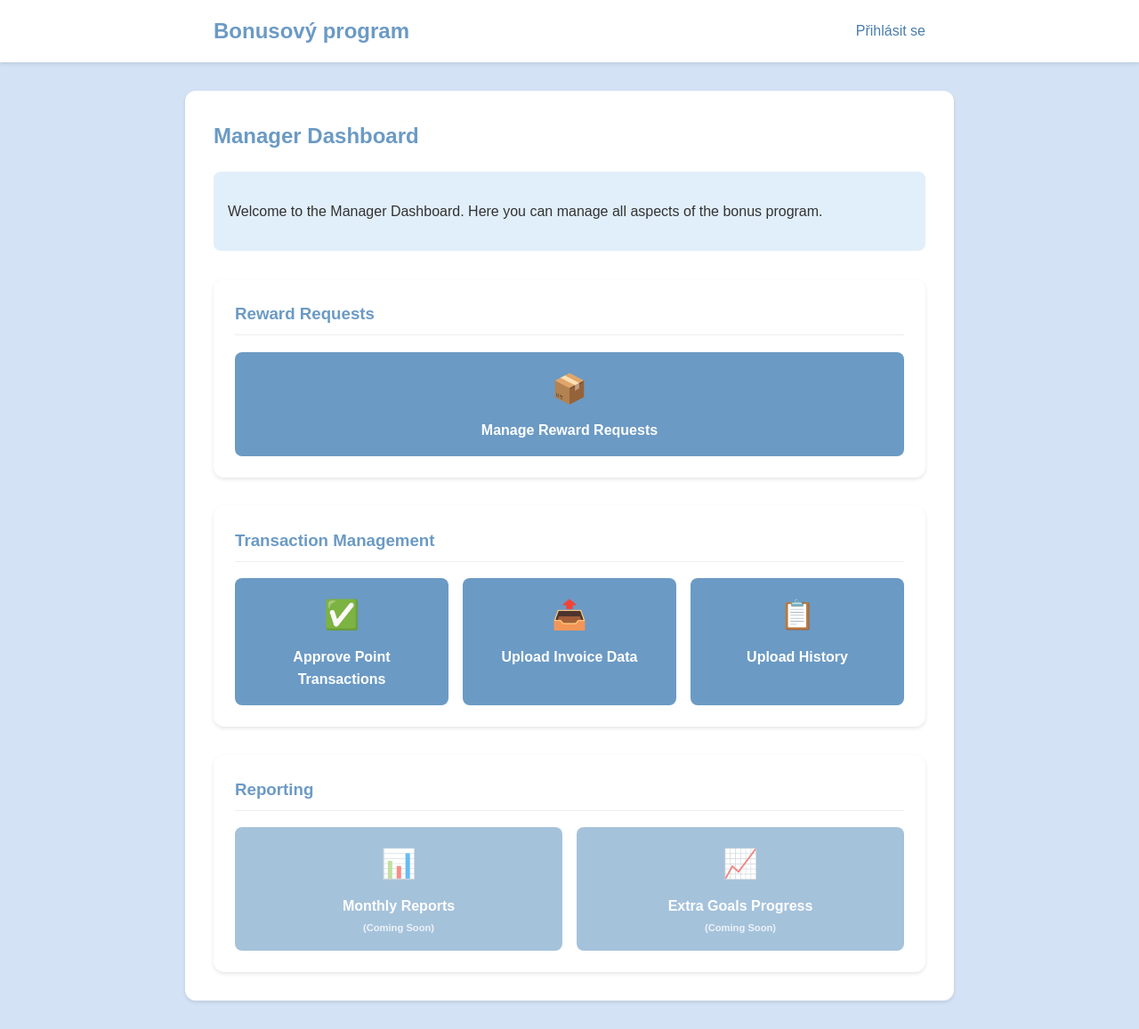
After one commit to fajlajpi/bonus, a Django app: template pa_bonus/templates/manager/dashboard.html in a window 1280 px wide. The commit adds this page. Shown: the whole page at 89% size. Run offline with Django 5.2, Linux system fonts and the light colour scheme; the template is opened without the code that fills it, so the values that code supplies are empty.

Commit message:
Added: Managers dashboard and point confirmation logic

```diff
--- a/pa_bonus/static/style.css
+++ b/pa_bonus/static/style.css
@@ -331,3 +331,170 @@ a:hover {
     color: var(--primary-color);
     margin-bottom: 0.5rem;
 }
+.approval-container {
+    max-width: 100%;
+  }
+
+  .filter-form {
+    display: flex;
+    gap: 1rem;
+    align-items: flex-end;
+    margin-bottom: 2rem;
+    flex-wrap: wrap;
+  }
+
+  .form-group {
+    display: flex;
+    flex-direction: column;
+    gap: 0.5rem;
+  }
+
+  .stats-container {
+    background-color: #f8f9fa;
+    padding: 1rem;
+    border-radius: 8px;
+    margin: 1.5rem 0;
+    border: 1px solid #ddd;
+  }
+
+  .stats-summary {
+    display: flex;
+    gap: 2rem;
+    margin-top: 1rem;
+  }
+
+  .stat-item {
+    display: flex;
+    flex-direction: column;
+    align-items: center;
+  }
+
+  .stat-value {
+    font-size: 2rem;
+    font-weight: bold;
+    color: var(--primary-color);
+  }
+
+  .stat-label {
+    font-size: 0.9rem;
+    color: #666;
+  }
+
+  .approval-notification {
+    background-color: #fff3cd;
+    border: 1px solid #ffeeba;
+    padding: 1rem;
+    border-radius: 8px;
+    margin: 1rem 0;
+  }
+
+  .table-container {
+    overflow-x: auto;
+    margin: 1.5rem 0;
+  }
+
+  .approval-actions {
+    display: flex;
+    justify-content: center;
+    margin: 2rem 0;
+  }
+
+  .intro-text {
+    margin-bottom: 1.5rem;
+    background-color: #e1effa;
+    padding: 1rem;
+    border-radius: 8px;
+  }
+
+  .no-transactions {
+    text-align: center;
+    margin: 2rem 0;
+    padding: 2rem;
+    background-color: #f8f9fa;
+    border-radius: 8px;
+  }
+  .dashboard-intro {
+    background-color: #e1effa;
+    padding: 1rem;
+    border-radius: 8px;
+    margin-bottom: 2rem;
+  }
+
+  .dashboard-sections {
+    display: flex;
+    flex-direction: column;
+    gap: 2rem;
+  }
+
+  .dashboard-section {
+    background-color: var(--container-bg);
+    border-radius: 12px;
+    padding: 1.5rem;
+    box-shadow: 0 2px 4px rgba(0, 0, 0, 0.1);
+  }
+
+  .dashboard-section h3 {
+    margin-top: 0;
+    border-bottom: 1px solid #eee;
+    padding-bottom: 0.5rem;
+  }
+
+  .dashboard-actions {
+    display: flex;
+    flex-wrap: wrap;
+    gap: 1rem;
+    margin-top: 1rem;
+  }
+
+  .dashboard-button {
+    display: flex;
+    flex-direction: column;
+    align-items: center;
+    background-color: var(--primary-color);
+    color: white;
+    text-decoration: none;
+    padding: 1rem;
+    border-radius: 8px;
+    text-align: center;
+    flex: 1;
+    min-width: 120px;
+    transition: transform 0.2s, background-color 0.2s;
+  }
+
+  .dashboard-button:hover {
+    background-color: var(--link-hover);
+    transform: translateY(-2px);
+    color: white;
+  }
+
+  .button-icon {
+    font-size: 2rem;
+    margin-bottom: 0.5rem;
+  }
+
+  .button-text {
+    font-weight: bold;
+  }
+
+  .disabled {
+    opacity: 0.6;
+    cursor: not-allowed;
+    pointer-events: none;
+  }
+
+  small {
+    font-size: 0.7rem;
+    opacity: 0.8;
+    display: block;
+    margin-top: 0.25rem;
+  }
+
+  @media (max-width: 768px) {
+    .dashboard-button {
+      min-width: 100px;
+    }
+
+    .button-icon {
+      font-size: 1.5rem;
+    }
+  }
--- /dev/null
+++ b/pa_bonus/templates/manager/dashboard.html
@@ -0,0 +1,59 @@
+{% extends "base.html" %}
+{% block title %} Manager Dashboard {% endblock %}
+
+{% block content %}
+<div class="dashboard-container">
+  <h2>Manager Dashboard</h2>
+
+  <div class="dashboard-intro">
+    <p>Welcome to the Manager Dashboard. Here you can manage all aspects of the bonus program.</p>
+  </div>
+
+  <div class="dashboard-sections">
+    <!-- Reward Requests Section -->
+    <div class="dashboard-section">
+      <h3>Reward Requests</h3>
+      <div class="dashboard-actions">
+        <a href="{% url 'manager_reward_requests' %}" class="dashboard-button">
+          <span class="button-icon">📦</span>
+          <span class="button-text">Manage Reward Requests</span>
+        </a>
+      </div>
+    </div>
+
+    <!-- Transaction Management Section -->
+    <div class="dashboard-section">
+      <h3>Transaction Management</h3>
+      <div class="dashboard-actions">
+        <a href="{% url 'transaction_approval' %}" class="dashboard-button">
+          <span class="button-icon">✅</span>
+          <span class="button-text">Approve Point Transactions</span>
+        </a>
+        <a href="{% url 'upload_file' %}" class="dashboard-button">
+          <span class="button-icon">📤</span>
+          <span class="button-text">Upload Invoice Data</span>
+        </a>
+        <a href="{% url 'upload_history' %}" class="dashboard-button">
+          <span class="button-icon">📋</span>
+          <span class="button-text">Upload History</span>
+        </a>
+      </div>
+    </div>
+
+    <!-- Reporting Section - Coming Soon -->
+    <div class="dashboard-section">
+      <h3>Reporting</h3>
+      <div class="dashboard-actions">
+        <div class="dashboard-button disabled">
+          <span class="button-icon">📊</span>
+          <span class="button-text">Monthly Reports <small>(Coming Soon)</small></span>
+        </div>
+        <div class="dashboard-button disabled">
+          <span class="button-icon">📈</span>
+          <span class="button-text">Extra Goals Progress <small>(Coming Soon)</small></span>
+        </div>
+      </div>
+    </div>
+  </div>
+</div>
+{% endblock %}
```
Also changed, not shown: pa_bonus/templates/manager/transaction_approval.html (added, +105 -0 lines), pa_bonus/views/views_managers.py (+186 -1 lines).
